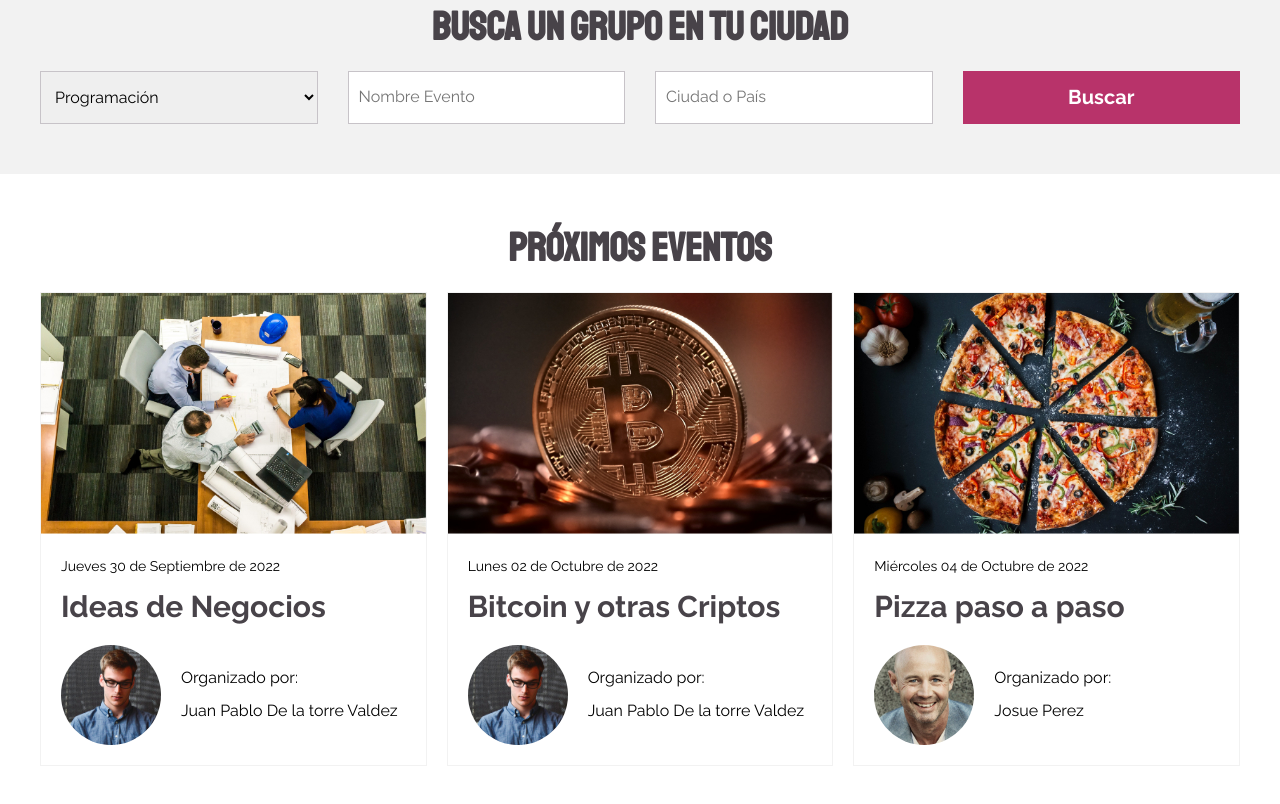
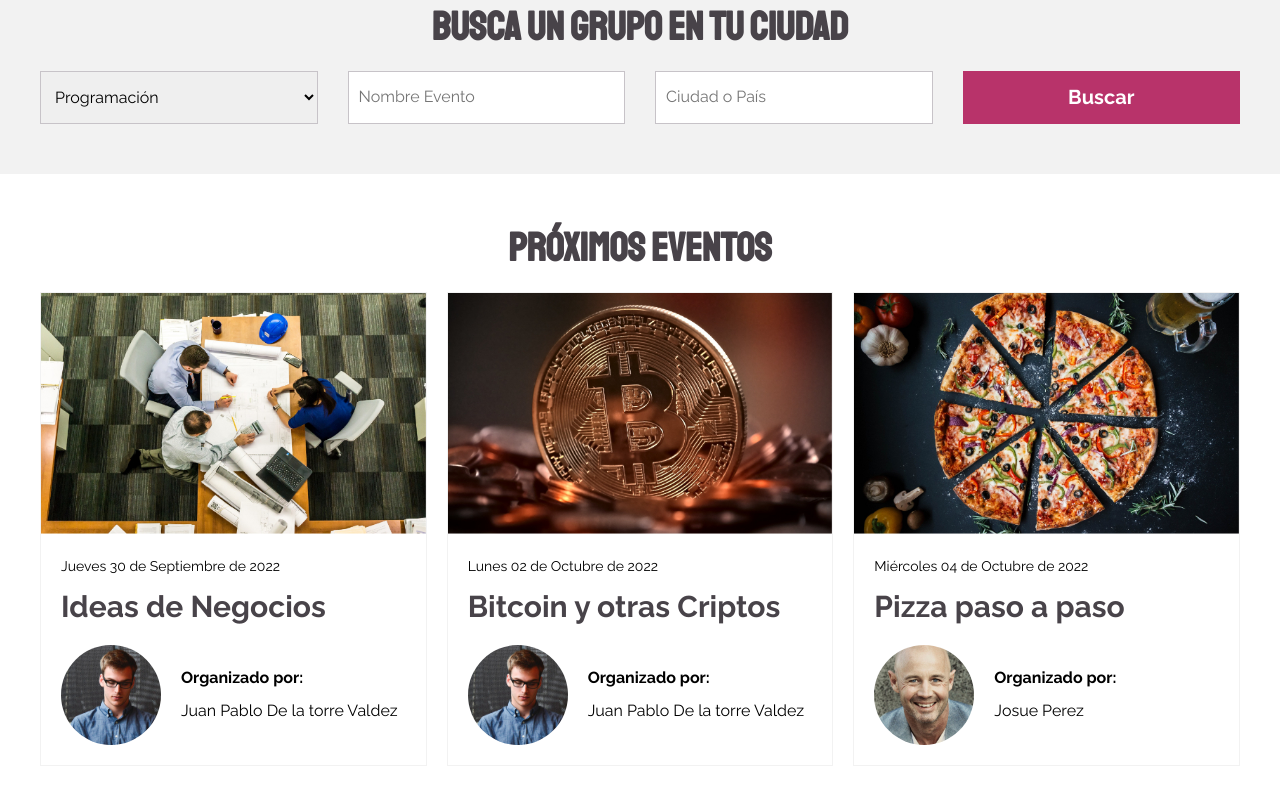
Before and after one commit to ManuUSS/meeti, a website: page index.html in a window 1280 px wide. Shown: the part 779-1583 px from the top of the page. Drawn offline with nearby package versions, Linux system fonts and the light colour scheme; files that its build step writes are made by us from their sources; files whose address does not match are found by name.

Commit message:
new: organized-text scss

```diff
--- a/src/scss/ui/content/_eventos.scss
+++ b/src/scss/ui/content/_eventos.scss
@@ -55,4 +55,8 @@
     &__organizado-nombre {
         margin: .5rem 0;
     }
+
+    &__organizado-texto {
+        font-weight: 700;
+    }
 }
```
